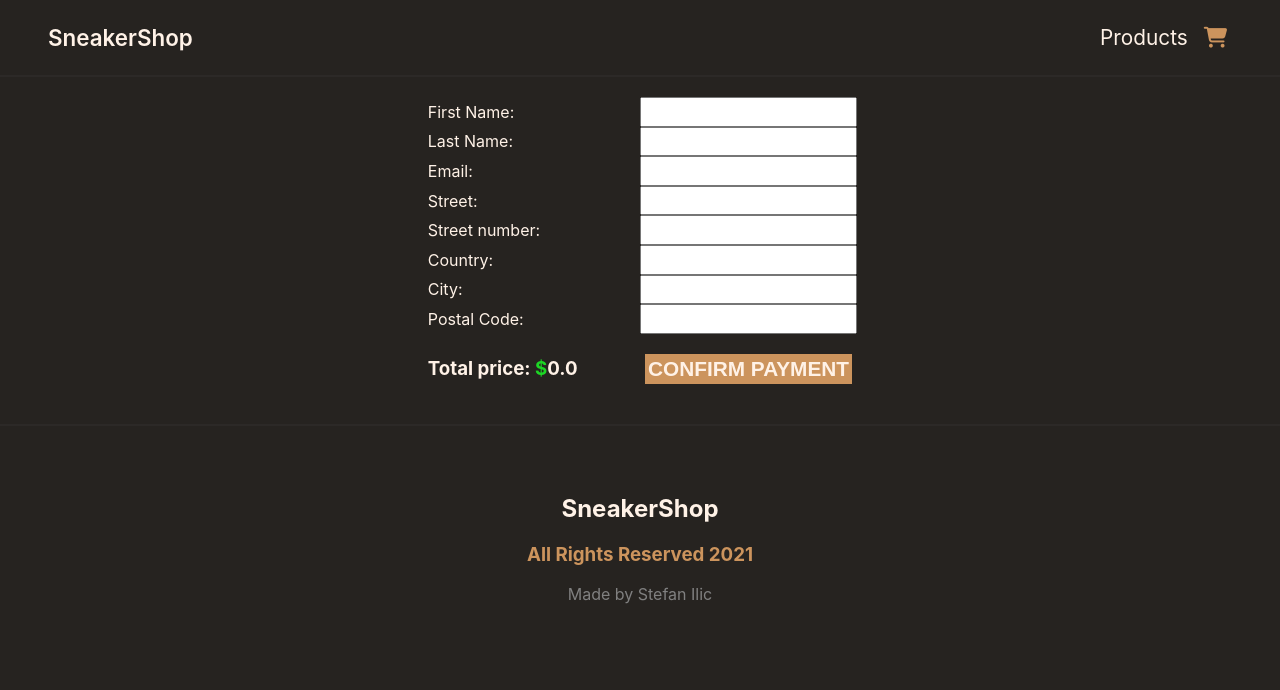
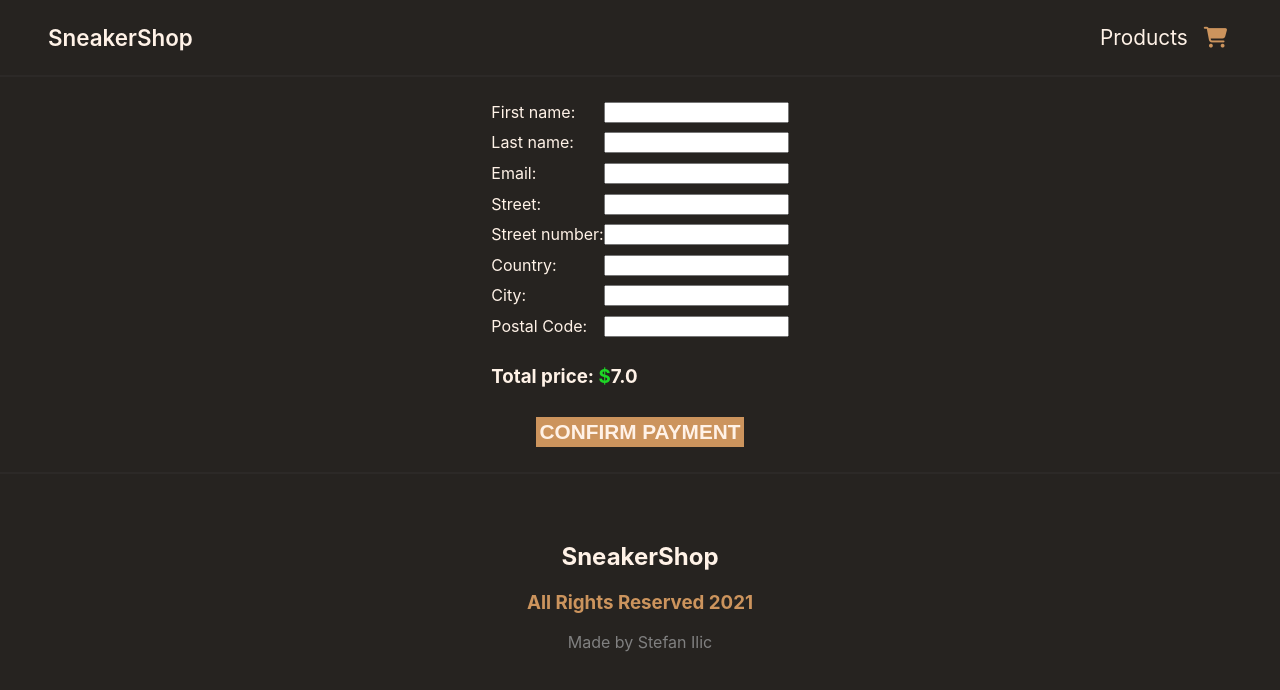
Before and after one commit to stefan504/sneakers, a React (Create React App) app: page /payment in a window 1280 px wide. Shown: the top 690 px of the page. Built offline with nearby package versions, Linux system fonts and the light colour scheme.

Commit message:
Formik and yup addition

```diff
--- a/package.json
+++ b/package.json
@@ -9,6 +9,8 @@
     "@testing-library/user-event": "^12.8.3",
     "body-parser": "^1.19.0",
     "express": "^4.17.1",
+    "firebase": "^8.6.8",
+    "formik": "^2.2.9",
     "mongoose": "^5.12.14",
     "nodemon": "^2.0.7",
     "react": "^17.0.2",
@@ -21,7 +23,8 @@
     "redux-thunk": "^2.3.0",
     "shortid": "^2.2.16",
     "vercel": "^23.0.1",
-    "web-vitals": "^1.1.2"
+    "web-vitals": "^1.1.2",
+    "yup": "^0.32.9"
   },
   "scripts": {
     "server": "nodemon server.js",
--- a/src/App.css
+++ b/src/App.css
@@ -235,6 +235,7 @@ body {
 .checkout-all {
 	display: grid;
 	grid-template-columns: 2fr 1fr;
+	margin: 0.3rem 0.5rem;
 }
 .cart-content {
 	display: flex;
@@ -288,10 +289,17 @@ body {
 /* PAYMENT */
 .form-container {
 	display: grid;
-	grid-template-columns: repeat(2, 1fr);
+	grid-template-columns: repeat(1, 1fr);
 	padding: 20px;
 	color: var(--white);
 	/* text-align: center; */
+}
+.form-container p {
+	padding: 0;
+	margin: 0;
+	font-size: 9px;
+	color: red;
+	font-style: italic;
 }
 .confirm {
 	display: flex;
@@ -307,6 +315,14 @@ body {
 }
 .total {
 	color: var(--white);
+}
+.total h2 {
+	margin-bottom: 0.3rem;
+}
+.total p {
+	margin: 0;
+	font-size: 12px;
+	color: var(--light-brown);
 }
 .order {
 	display: flex;
@@ -384,6 +400,28 @@ body {
 .footer-text p {
 	color: gray;
 }
+
+.added-to-favs {
+	position: fixed;
+	top: 93%;
+	left: 50%;
+	background-color: rgba(128, 128, 128, 0.8);
+	color: white;
+	padding: 1rem;
+	border: 1px solid gold;
+	border-radius: 4px;
+	animation-duration: 0.6s;
+	animation-name: slidein;
+}
+@keyframes slidein {
+	from {
+		opacity: 0;
+	}
+
+	to {
+		opacity: 1;
+	}
+}
 /* Footer */
 
 @media (max-width: 1317px) {
@@ -424,6 +462,10 @@ body {
 	}
 }
 @media (max-width: 318px) {
+	.input-holder {
+		flex-direction: column;
+	}
+
 	.form-container {
 		display: grid;
 		grid-template-columns: repeat(1, 1fr);
--- a/src/App.js
+++ b/src/App.js
@@ -18,6 +18,8 @@ function App() {
 	const [size, setSize] = useState('');
 	const [value, setValue] = useState('');
 	const [product, setProduct] = useState(null);
+	const [added, setAdded] = useState(false);
+
 	return (
 		<BrowserRouter>
 			<Navbar cartItems={cartItems} />
@@ -47,6 +49,7 @@ function App() {
 
 						product={product}
 						setProduct={setProduct}
+						setAdded={setAdded}
 					/>
 				</Route>
 				<Route exact path="/checkout">
@@ -57,6 +60,7 @@ function App() {
 				</Route>
 			</Switch>
 			<Footer />
+			{added ? <div className="added-to-favs">✔️Added to cart✔️</div> : ''}
 		</BrowserRouter>
 	);
 }
--- a/src/components/Checkout.js
+++ b/src/components/Checkout.js
@@ -6,7 +6,7 @@ import { paymentAction } from '../redux/productSlice';
 
 const Checkout = () => {
 	const cartState = useSelector((state) => state.cart);
-	const [checked, setChecked] = useState(null);
+	const [checked, setChecked] = useState(true);
 	const handleChange = (e) => {
 		setChecked(e.target.checked);
 	};
@@ -42,14 +42,11 @@ const Checkout = () => {
 					<div className="total">
 						<h2>
 							Total: <span className="dollar">$</span>
-							{!checked
-								? cartState.cartItems
-										.reduce((a, c) => a + c.price * c.count, 0)
-										.toFixed(1)
-								: cartState.cartItems
-										.reduce((a, c) => a + c.price * c.count, 7)
-										.toFixed(1)}
+							{cartState.cartItems
+								.reduce((a, c) => a + c.price * c.count, 7)
+								.toFixed(1)}
 						</h2>
+						<p>(including shipping $7)</p>
 					</div>
 				</div>
 				<div className="link-checkout">
@@ -75,6 +72,7 @@ const Checkout = () => {
 					<li>
 						{' '}
 						<input
+							checked
 							type="checkbox"
 							id="dhl"
 							name="dhl"
--- a/src/components/Payment.js
+++ b/src/components/Payment.js
@@ -2,6 +2,9 @@ import React from 'react';
 import { useSelector, useDispatch } from 'react-redux';
 import { paymentAction } from '../redux/productSlice';
 import { cartAction } from '../redux/productSlice';
+import { Formik, Form } from 'formik';
+import { TextField } from './TextField';
+import * as Yup from 'yup';
 
 const Payment = () => {
 	const cartState = useSelector((state) => state.cart);
@@ -9,39 +12,68 @@ const Payment = () => {
 	const dispatch = useDispatch();
 	const paymentState = useSelector((state) => state.payment);
 
-	const handleSubmit = (e) => {
-		e.preventDefault();
+	const handleSubmit = () => {
 		dispatch(paymentAction.handleTrue());
 		dispatch(cartAction.emptyCart());
 	};
-	console.log(paymentState);
+
+	const validate = Yup.object({
+		firstName: Yup.string()
+			.max(15, 'Must be 15 characters or less')
+			.required('First Name Required'),
+		lastName: Yup.string()
+			.max(20, 'Must be 20 characters or less')
+			.required('Last Name Required'),
+		email: Yup.string().email('Email is invalid').required('Email Required'),
+		street: Yup.string().required('Street Required'),
+		number: Yup.number().required('Street number Required'),
+		country: Yup.string().required('Country is Required'),
+		city: Yup.string().required('City is Required'),
+		postalCode: Yup.number().required('Postal code is Required'),
+	});
 
 	if (paymentState === false) {
 		return (
 			<div className="payment-container">
-				<form className="form-container" onSubmit={handleSubmit}>
-					<label htmlFor="">First Name: </label>
-					<input type="text" />
-					<label htmlFor="">Last Name: </label>
-					<input type="text" />
-					<label htmlFor="">Email: </label>
-					<input type="email" />
-					<label htmlFor="">Street: </label>
-					<input type="text" />
-					<label htmlFor="">Street number: </label>
-					<input type="numbers" />
-					<label htmlFor="">Country: </label>
-					<input type="text" />
-					<label htmlFor="">City: </label>
-					<input type="text" />
-					<label htmlFor="">Postal Code: </label>
-					<input type="numbers" />
+				<Formik
+					onSubmit={() => handleSubmit()}
+					initialValues={{
+						firstName: '',
+						lastName: '',
+						email: '',
+						street: '',
+						number: '',
+						country: '',
+						city: '',
+						postalCode: '',
+					}}
+					validationSchema={validate}
+				>
+					{(formik) => (
+						<>
+							<Form className="form-container">
+								<TextField label="First name: " name="firstName" type="text" />
+								<TextField label="Last name: " name="lastName" type="text" />
+								<TextField label="Email: " name="email" type="email" />
+								<TextField label="Street: " name="street" type="text" />
+								<TextField
+									label="Street number: "
+									name="number"
+									type="number"
+								/>
+								<TextField label="Country: " name="country" type="text" />
+								<TextField label="City: " name="city" type="text" />
+								<TextField
+									label="Postal Code: "
+									name="postalCode"
+									type="number"
+								/>
 								<div className="total">
 									<h3>
 										{' '}
 										Total price: <span className="dollar">$</span>
 										{cartState.cartItems
-								.reduce((a, c) => a + c.price * c.count, 0)
+											.reduce((a, c) => a + c.price * c.count, 7)
 											.toFixed(1)}
 										{/* {!checked
 								? cartState.cartItems
@@ -58,7 +90,10 @@ const Payment = () => {
 										Confirm payment
 									</button>
 								</div>
-				</form>
+							</Form>
+						</>
+					)}
+				</Formik>
 			</div>
 		);
 	} else {
--- a/src/components/Products.js
+++ b/src/components/Products.js
@@ -4,14 +4,17 @@ import { useDispatch, useSelector } from 'react-redux';
 import { cartAction } from '../redux/productSlice';
 
 const Products = (props) => {
-	const { product, setProduct } = props;
-
+	const { product, setProduct, setAdded } = props;
 	const productState = useSelector((state) => state.products);
 
 	const dispatch = useDispatch();
 
 	const addToCarts = (prod) => {
 		dispatch(cartAction.addToCart(prod));
+		setAdded(true);
+		setTimeout(() => {
+			setAdded(false);
+		}, 2500);
 	};
 
 	const openModal = (product) => {
--- /dev/null
+++ b/src/components/TextField.js
@@ -0,0 +1,21 @@
+import React from 'react';
+import { useField, ErrorMessage } from 'formik';
+
+export const TextField = ({ label, ...props }) => {
+	const [field, meta] = useField(props);
+
+	return (
+		<>
+			<div
+				className="input-holder"
+				style={{ display: 'flex', justifyContent: 'space-between' }}
+			>
+				<label htmlFor={field.name}>{label}</label>
+				<input autoComplete="off" {...field} {...props} />
+			</div>
+			<p>
+				<ErrorMessage name={field.name} />
+			</p>
+		</>
+	);
+};
```
Also changed, not shown: src/firebase.js (added), 1 other file (tests, documents, lock files or other folders). Lines whose indentation alone changed are shown as unchanged.
